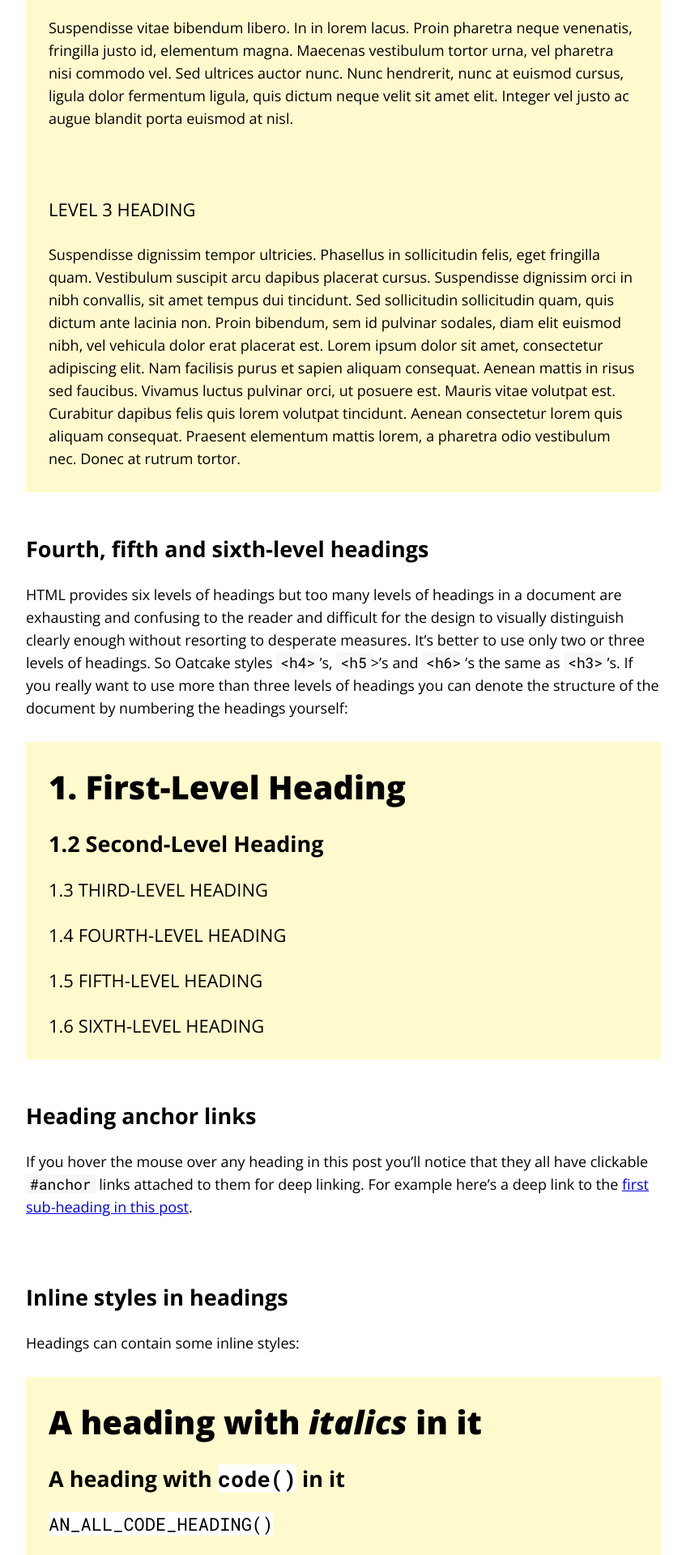
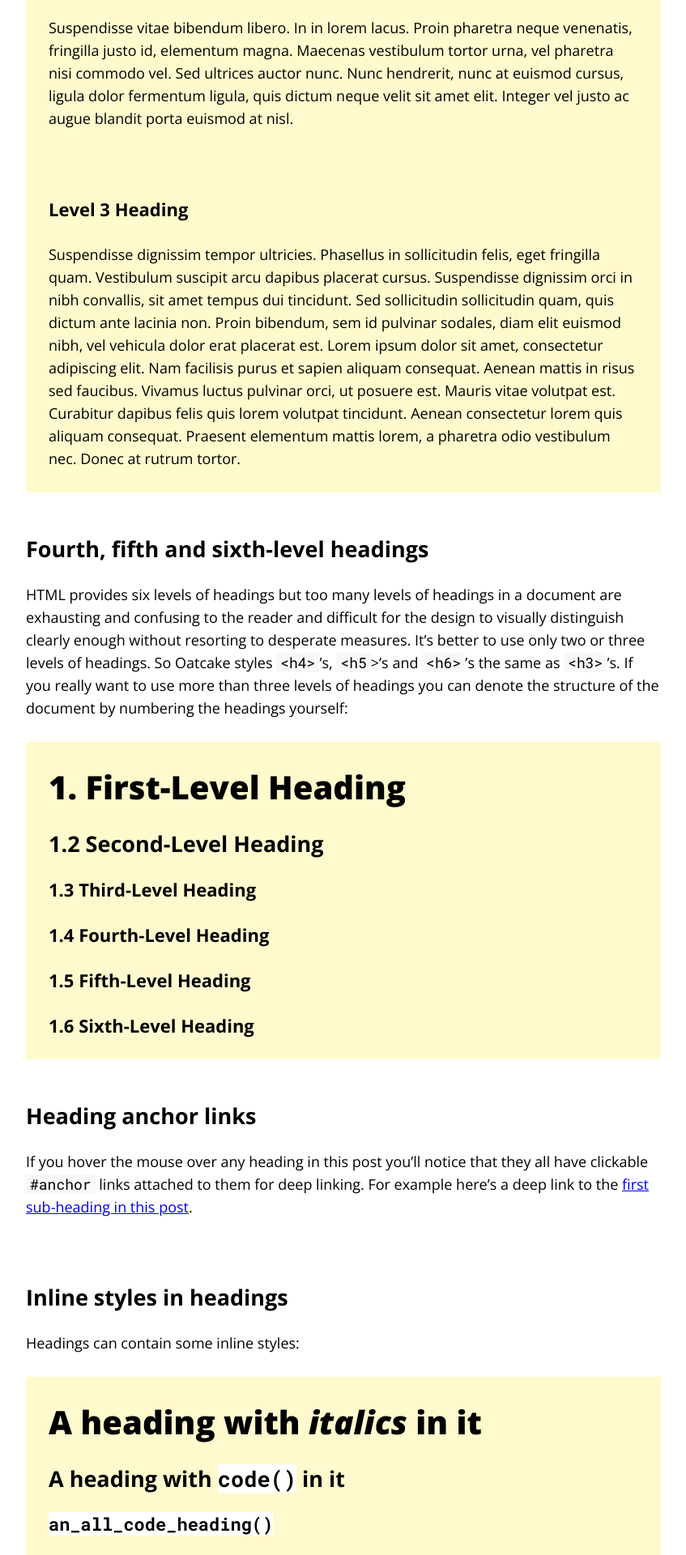
Before and after one commit to seanh/jekyll-theme-oatcake, a Jekyll site: the page built from _posts/2021-12-29-headings.md, in a window 1280 px wide. Shown: the part 1128-3048 px from the top of the page at 81% size, without its empty margins (216-1063 px from the left). Built offline with Jekyll 4.4.1, drawn with Linux system fonts in a browser that asks for light colours; our own code applies the rules of GitHub Pages for plain Markdown files; comment, search, counter and statistics services are not loaded.

Commit message:
Use bold instead of ALL CAPS in headings

```diff
--- a/_sass/_headers.scss
+++ b/_sass/_headers.scss
@@ -21,9 +21,7 @@ h3, h4, h5, h6 {
   line-height:   calc(var(--body-line-height) * 1.0);
   padding-top:    calc(var(--body-line-height) * 2.0);
   padding-bottom: calc(var(--body-line-height) * 1.0);
-
-  font-weight: var(--normal-font-weight);
-  text-transform: uppercase;
+  font-weight: 700;
 }
 
 h1.page-title,
```
